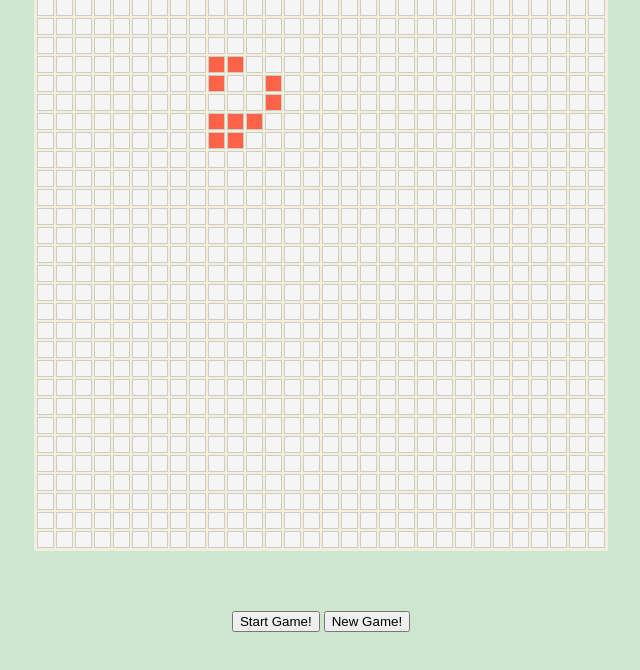
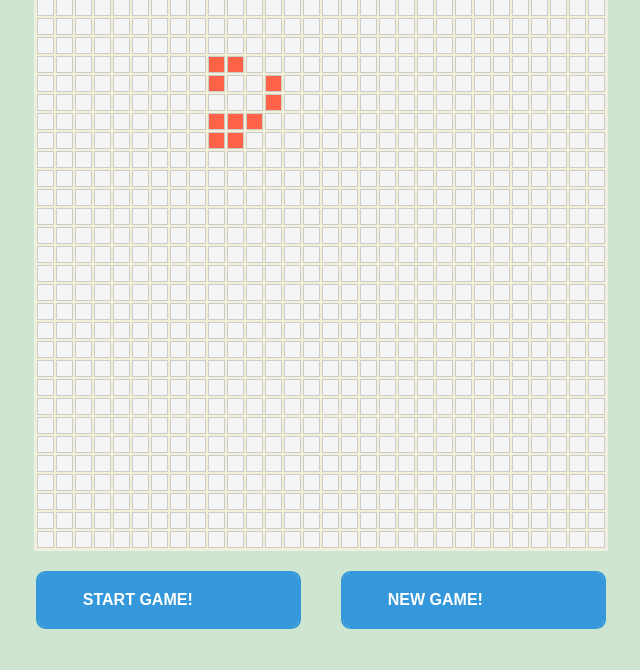
Before and after one commit to alext100/Week-2-challenge, a website: page src/index.html in a window 1280 px wide. Shown: the part 60-730 px from the top of the page, without its empty margins (319-959 px from the left). Drawn offline with Linux system fonts and the light colour scheme.

Commit message:
Style rules for buttons was added

```diff
--- a/src/index.html
+++ b/src/index.html
@@ -9,7 +9,6 @@
     <link rel="stylesheet" href="styles.css" />
     <link rel="shortcut icon" href="favicon.ico" type="image/x-icon" />
     <script type="module" src="script.js" defer></script>
-    <script type="module" src="../tests/getNumberOfLivingNeighbors.test.js"></script>
 </head>
 
 <body>
--- a/src/styles.css
+++ b/src/styles.css
@@ -36,7 +36,49 @@ main {
 
 .buttons-block {
     position: relative;
-    top: 60px;
+    top: 0;
+    display: flex;
+}
+
+.buttons-block__start-button,
+.buttons-block__new-game-button {
+    box-sizing: border-box;
+    appearance: none;
+    background-color: #cee5dd;
+    border: 2px solid #e74c3c;
+    border-radius: 0.6em;
+    color: #e74c3c;
+    cursor: pointer;
+    display: flex;
+    align-self: center;
+    font-size: 1rem;
+    font-weight: 400;
+    line-height: 1;
+    margin: 20px;
+    padding: 1.2em 2.8em;
+    text-decoration: none;
+    text-align: center;
+    text-transform: uppercase;
+    font-family: "Montserrat", sans-serif;
+    font-weight: 700;
+    border-color: #3498db;
+    color: #fff;
+    box-shadow: 0 0 40px 40px #3498db inset, 0 0 0 0 #3498db;
+    transition: all 150ms ease-in-out;
+    width: 265px;
+}
+
+.buttons-block__start-button:hover,
+.buttons-block__new-game-button:hover,
+.buttons-block__new-game-button:focus,
+.buttons-block__start-button:focus {
+    color: black;
+    outline: 0;
+}
+
+.buttons-block__start-button:hover,
+.buttons-block__new-game-button:hover {
+    box-shadow: 0 0 10px 0 #3498db inset, 0 0 10px 4px #3498db;
 }
 
 td {
```
